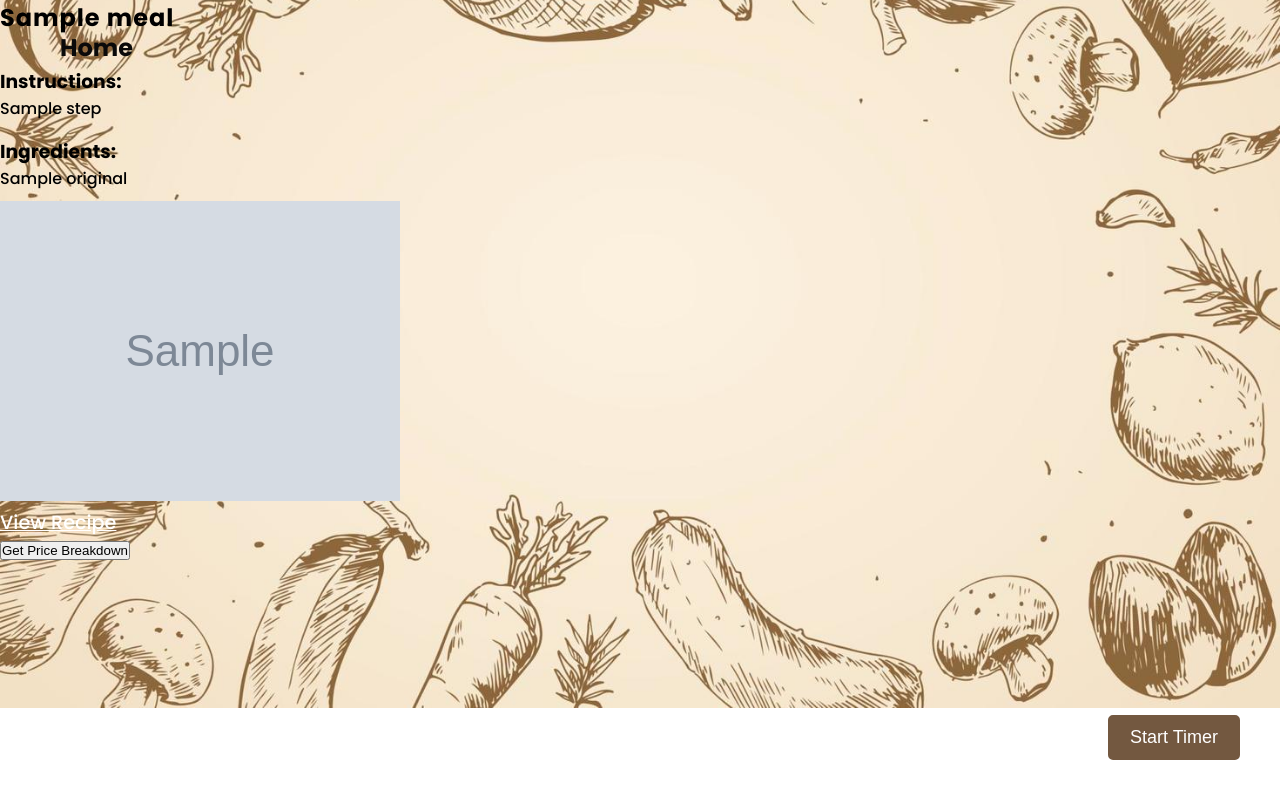
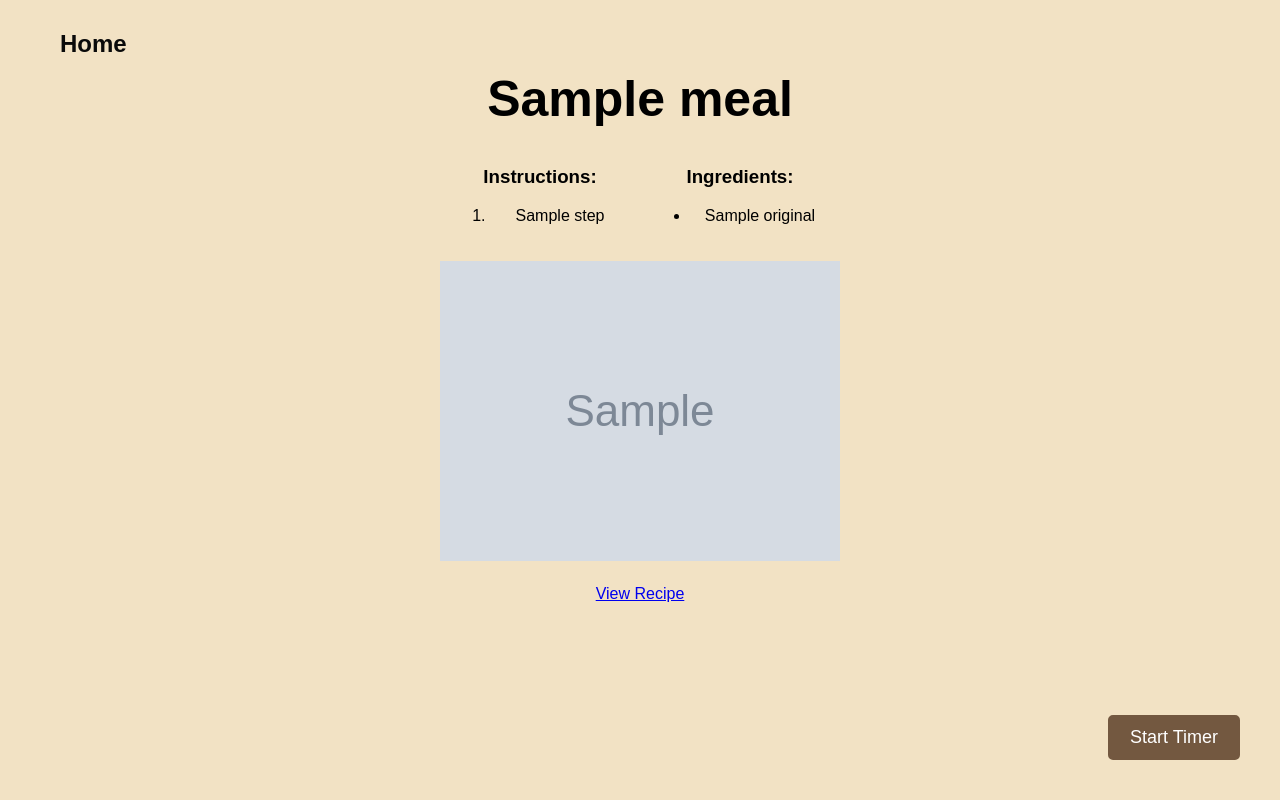
Before and after one commit to VU-AppliedProgramming/example-project, a Flask app: template front-end/templates/onerecipe.html in a window 1280 px wide. Run offline with Flask 3, Linux system fonts and the light colour scheme; the template is opened without the code that fills it: most values are stand-ins (such as "Sample title", 1, 10 or a date in 2020); grey boxes marked "Sample" are stand-in pictures.

Commit message:
styled  the one recipe page

```diff
--- a/back-end/app.py
+++ b/back-end/app.py
@@ -1,4 +1,4 @@
-from flask import Flask, render_template, jsonify, request
+from flask import Flask, jsonify, request
 import os
 import requests
 from flask_cors import CORS
--- a/front-end/app.py
+++ b/front-end/app.py
@@ -1,7 +1,6 @@
-from flask import Flask, send_from_directory, jsonify, render_template, request, redirect, url_for
+from flask import Flask, jsonify, render_template, request
 import requests
 from flask_cors import CORS
-from urllib.parse import urlencode
 import os
 
 app = Flask(__name__)
--- a/front-end/static/css/styles.css
+++ b/front-end/static/css/styles.css
@@ -9,10 +9,10 @@
 
 body {
 
-    background-image: url('b2.jpg'); /* Add background image */
-    background-repeat: no-repeat; /* Ensure the background image does not repeat */
-    background-size: cover; /* Cover the entire viewport */
-    background-position: center; /* Center the background image */
+    background-image: url('b2.jpg');
+    background-repeat: no-repeat;
+    background-size: cover;
+    background-position: center;
     margin: 0;
     padding: 0;
     font-family: 'Poppins', sans-serif;
--- a/front-end/templates/index.html
+++ b/front-end/templates/index.html
@@ -5,14 +5,11 @@
     <meta name="viewport" content="width=device-width, initial-scale=1.0">
     <title>{% block title %}Recipe Hub{% endblock %}</title>
     <link rel="stylesheet" href="https://fonts.googleapis.com/css2?family=Poppins:wght@200;300;500;600;700;800;900&display=swap">
-    <!-- Link Font Awesome CSS -->
     <link rel="stylesheet" href="https://cdnjs.cloudflare.com/ajax/libs/font-awesome/5.15.4/css/all.min.css">
-    <!-- Link CSS file -->
     <link rel="stylesheet" type="text/css" href="http://127.0.0.1:5001/static/css/styles.css">
 </head>
 <body>
     <a href="/" class="home-icon">Home</a>
-    <!-- <a href="/example" class="home-icon" style="margin-top: 10em;">Example</a>-->
     <a id="random-button" class="random-button"></a>
     <form action="{{ url_for('get_random_recipe')}}" method="post">
         <button type="submit" class="random-button" id="random-button">Random</button>
@@ -56,7 +53,6 @@
         <button id="recipe-close-button" class="recipe-close-button">&times;</button>
     </div>
 
-    <!-- Link JavaScript file -->
     <script src="http://127.0.0.1:5001/static/js/scripts.js"></script>
 </body>
 </html>
--- a/front-end/templates/onerecipe.html
+++ b/front-end/templates/onerecipe.html
@@ -4,25 +4,110 @@
     <meta charset="UTF-8">
     <meta name="viewport" content="width=device-width, initial-scale=1.0">
     <title>Recipe</title>
-    <link rel="stylesheet" href="https://fonts.googleapis.com/css2?family=Poppins:wght@200;300;500;600;700;800;900&display=swap">
-    <!-- Link Font Awesome CSS -->
-    <link rel="stylesheet" href="https://cdnjs.cloudflare.com/ajax/libs/font-awesome/5.15.4/css/all.min.css">
-    <!-- Link CSS file -->
-    <link rel="stylesheet" type="text/css" href="http://127.0.0.1:5001/static/css/styles.css">
-    <a href="/" class="home-icon">Home</a>
-    <!-- <a href="/example" class="home-icon" style="margin-top: 10em;">Example</a>-->
-    <div class="timer-container">
-        <div class="timer-controls">
-            <button id="startButton">Start Timer</button>
-            <button id="pauseButton" style="display: none;">Pause Timer</button>
-            <button id="resetButton" style="display: none;">Reset Timer</button>
-            <button id="closeButton" style="display: none;">Close Timer</button>
-        </div>
-        <div id="timerDisplay"></div>
-    </div>
+    <style>
+        body {
+            font-family: 'Poppins', sans-serif;
+            display: flex;
+            flex-direction: column;
+            align-items: center;
+            text-align: center;
+            background-color: #F2E2C4;
+        }
+        .recipe-container {
+            display: flex;
+            flex-direction: column;
+            align-items: center;
+            text-align: center;
+            max-width: 800px;
+            margin-top: 20px;
+        }
+        .recipe-title {
+            font-size: 50px;
+            margin-bottom: 20px;
+        }
+        .recipe-details {
+            display: flex;
+            justify-content: space-between;
+            width: 100%;
+        }
+        .recipe-instructions,
+        .recipe-ingredients {
+            flex: 1;
+            margin: 0 10px;
+        }
+        .recipe-meal-image {
+            margin-top: 20px;
+        }
+        .recipe-link {
+            margin-top: 20px;
+        }
+        .home-icon {
+            position: fixed;
+            top: 20px;
+            left: 40px;
+            z-index: 9999;
+            color: #0a0a0a;
+            font-size: 24px;
+            text-decoration: none;
+            cursor: pointer;
+            transition: color 0.3s, transform 0.3s;
+            border: none;
+            background: none;
+            padding: 10px 20px;
+            font-weight: bold;
+            border-radius: 5px;
+        }
+
+
+        .home-icon:hover {
+            color: #8C3E4E;
+            text-decoration: underline;
+            transform: scale(1.1);
+        }
+
+        .timer-container {
+            position: fixed;
+            bottom: 10px;
+            right: 40px;
+            display: flex;
+            flex-direction: column;
+            align-items: flex-end;
+        }
+
+        #timerDisplay {
+            font-size: 36px;
+            margin-bottom: 20px;
+        }
+
+        .timer-controls {
+            display: flex;
+            flex-direction: row;
+            margin-bottom: 10px;
+        }
+
+        .timer-controls button {
+            margin-left: 5px;
+            padding: 10px 20px;
+            font-size: 18px;
+            border: 2px solid #735840;
+            border-radius: 5px;
+            background-color: #735840;
+            color: #fff;
+            cursor: pointer;
+            transition: background-color 0.3s, color 0.3s;
+        }
+
+        .timer-controls button:hover {
+            background-color: #8C3E4E;
+            transform: scale(1.1);
+        }
+    </style>
 </head>
 <body>
+    <a href="/" class="home-icon">Home</a>
+    <div class="recipe-container">
         <h2 class="recipe-title">{{ meal.title }}</h2>
+        <div class="recipe-details">
             <div class="recipe-instructions">
                 <h3>Instructions:</h3>
                 <ol>
@@ -39,15 +124,23 @@
                     {% endfor %}
                 </ul>
             </div>
+        </div>
         <div class="recipe-meal-image">
             <img src="{{ meal.image }}" alt="image of food">
         </div>
         <div class="recipe-link">
             <a href="{{ meal.sourceUrl }}" target="_blank">View Recipe</a>
         </div>
-    <button class="price-breakdown-button" data-id="{{ meal.id }}">Get Price Breakdown</button>
-    <div id="chart-container"></div>
-
+        <div class="timer-container">
+            <div class="timer-controls">
+                <button id="startButton">Start Timer</button>
+                <button id="pauseButton" style="display: none;">Pause Timer</button>
+                <button id="resetButton" style="display: none;">Reset Timer</button>
+                <button id="closeButton" style="display: none;">Close Timer</button>
+            </div>
+            <div id="timerDisplay"></div>
+        </div>
+    </div>
     <script src="http://127.0.0.1:5001/static/js/scripts.js"></script>
 </body>
 </html>
```
Also changed, not shown: other parts of front-end/static/css/styles.css (+14 -14 lines), front-end/templates/results.html (line endings or trailing spaces). Lines whose indentation alone changed are shown as unchanged.
